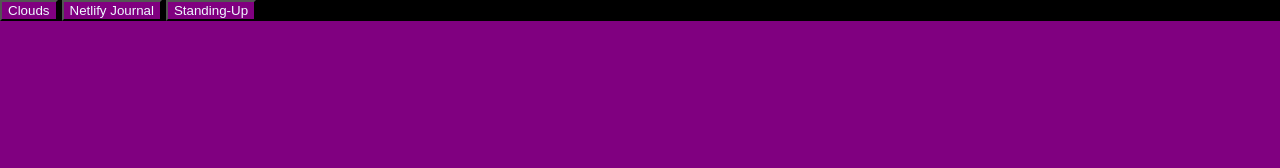
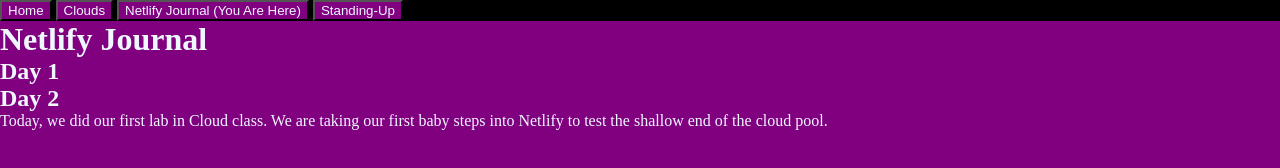
Before and after one commit to bobbyreed/cloudClass, a plain HTML site: page pages/netlifyJournal.html in a window 1280 px wide. Drawn offline with Linux system fonts and the light colour scheme.

Commit message:
Implements 'you are here' nav and adds netlify journal day 2

```diff
--- a/pages/netlifyJournal.html
+++ b/pages/netlifyJournal.html
@@ -8,10 +8,20 @@
 </head>
 <body>
     <div class="nav">
+        <a href="../index.html"><button>Home</button></a>
         <a href="./clouds.html"><button>Clouds</button></a>
-        <a href="./netlifyJournal.html"><button>Netlify Journal</button></a>
+        <a href="./netlifyJournal.html"><button>Netlify Journal  (You Are Here)</button></a>
         <a href="./standing-up.html"><button>Standing-Up</button></a>
     </div>
-
+    <div id="jounral">
+    <h1>Netlify Journal</h1>
+    <div class="journal-entry">
+        <h2>Day 1</h2>
+    </div>
+    <div class="journal-entry">
+        <h2>Day 2</h2>
+        <p>Today, we did our first lab in Cloud class. We are taking our first baby steps into Netlify to test the shallow end of the cloud pool.</p>
+    </div>
+    </div>
 </body>
 </html>
```
Also changed, not shown: index.html (+1 -0 lines), pages/clouds.html (+2 -1 lines), pages/standing-up.html (+2 -1 lines).
